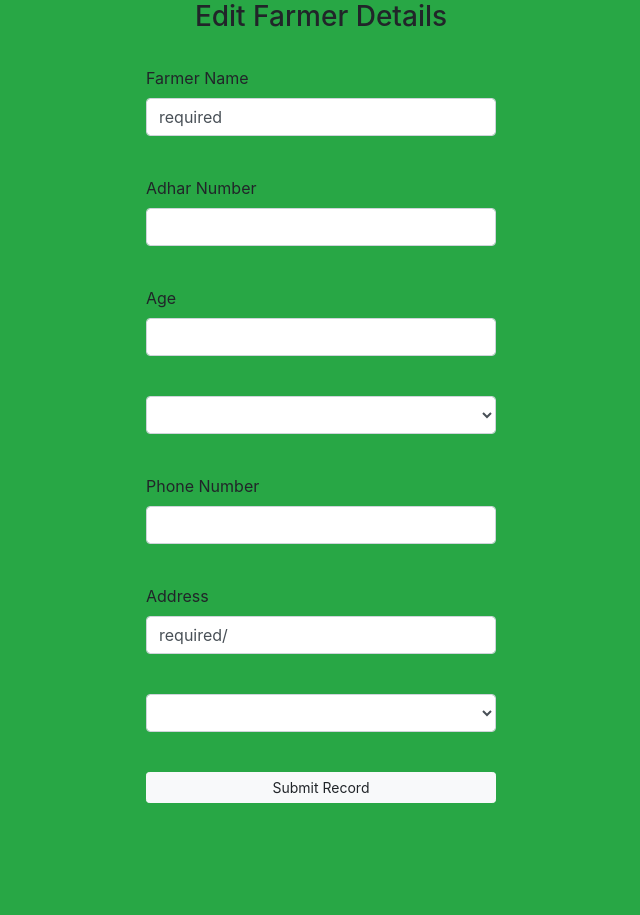
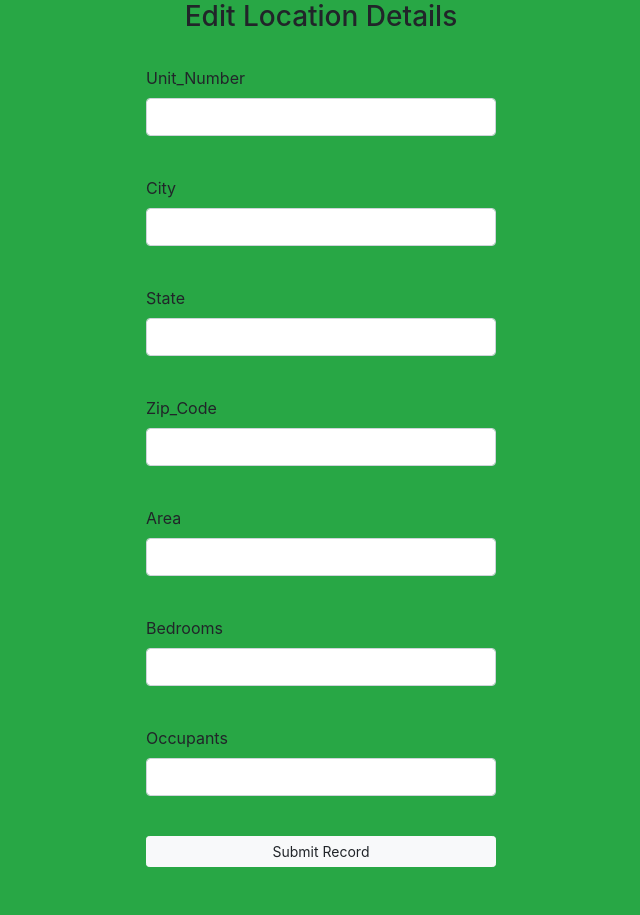
Before and after one commit to rohnnie/SHEMS-Smart-Home-Energy-Management-System, a Flask app: page /edit/1 in a window 1280 px wide. Shown: the whole page, without its empty margins (319-959 px from the left). Before the commit the page ends 803 px from the top, so only its background shows below. Run offline with Flask 3, Linux system fonts and the light colour scheme; a user stored in the database is signed in; data comes from the database, SQL or seed files in the repository; data that the repository does not hold is empty; parts of the project's set-up code (start-up, migrations or seed data) failed here and were passed over.

Commit message:
everything

```diff
--- a/farmer system/farmers.sql
+++ b/farmer system/farmers.sql
@@ -107,15 +107,15 @@ CREATE TABLE `register` (
 -- Triggers `register`
 --
 DELIMITER $$
-CREATE TRIGGER `deletion` BEFORE DELETE ON `register` FOR EACH ROW INSERT INTO trig VALUES(null,OLD.rid,'FARMER DELETED',NOW())
+CREATE TRIGGER `deletion` BEFORE DELETE ON `register` FOR EACH ROW INSERT INTO trig VALUES(null,OLD.rid,'Location DELETED',NOW())
 $$
 DELIMITER ;
 DELIMITER $$
-CREATE TRIGGER `insertion` AFTER INSERT ON `register` FOR EACH ROW INSERT INTO trig VALUES(null,NEW.rid,'Farmer Inserted',NOW())
+CREATE TRIGGER `insertion` AFTER INSERT ON `register` FOR EACH ROW INSERT INTO trig VALUES(null,NEW.rid,'Location Inserted',NOW())
 $$
 DELIMITER ;
 DELIMITER $$
-CREATE TRIGGER `updation` AFTER UPDATE ON `register` FOR EACH ROW INSERT INTO trig VALUES(null,NEW.rid,'FARMER UPDATED',NOW())
+CREATE TRIGGER `updation` AFTER UPDATE ON `register` FOR EACH ROW INSERT INTO trig VALUES(null,NEW.rid,'Location UPDATED',NOW())
 $$
 DELIMITER ;
 
--- a/farmer system/main.py
+++ b/farmer system/main.py
@@ -78,23 +78,24 @@ class Register(db.Model):
 def index():
     return render_template('index.html')
 
-@app.route('/farmerdetails')
+@app.route('/LocationDetails')
 @login_required
-def farmerdetails():
+def LocationDetails():
     # query=db.engine.execute(f"SELECT * FROM `register`")
     query=Register.query.all()
-    return render_template('farmerdetails.html',query=query)
+    return render_template('LocationDetails.html',query=query)
 
-@app.route('/agroproducts')
-def agroproducts():
+@app.route('/Devices')
+def Devices():
     # query=db.engine.execute(f"SELECT * FROM `addagroproducts`")
     query=Addagroproducts.query.all()
-    return render_template('agroproducts.html',query=query)
+    return render_template('Devices.html',query=query)
 
 @app.route('/addagroproduct',methods=['POST','GET'])
 @login_required
 def addagroproduct():
     type1=Typee.query.all()
+    num=Register.query.all()
     if request.method=="POST":
         Location_unit_number=request.form.get('Location_unit_number')
         Type=request.form.get('Type')
@@ -105,9 +106,23 @@ def addagroproduct():
         db.session.add(products)
         db.session.commit()
         flash("Product Added","info")
-        return redirect('/agroproducts', type1=type1)
+        return redirect('/Devices')
+    return render_template('addagroproducts.html',type1=type1, num=num)
 
-    return render_template('addagroproducts.html')
+@app.route("/carbrand",methods=["POST","GET"])
+@login_required
+def carbrand():
+    if request.method == 'POST':
+        category_id = request.form.get('category_id')
+        print(category_id)
+        m=Farming.query.filter_by(t_id=category_id).all()
+        OutputArray = []
+        for row in m:
+            outputObj = {
+                'id': row['t_id'],
+                'name': row['Product_Models']}
+            OutputArray.append(outputObj)
+    return jsonify(OutputArray)
 
 @app.route('/triggers')
 @login_required
@@ -123,12 +138,12 @@ def gettype():
         gettype=request.form.get('typee')
         query=Typee.query.filter_by( name = gettype ).first()
         if query:
-            flash("Farming Type Already Exist","warning")
+            flash("Device Type Already Exist","warning")
             return redirect('/gettype')
         dep=Typee(name=gettype)
         db.session.add(dep)
         db.session.commit()
-        flash("Farming Addes","success")
+        flash("Device Type Added","success")
     return render_template('gettype.html')
 
 
@@ -141,7 +156,7 @@ def delete(rid):
     db.session.delete(post)
     db.session.commit()
     flash("Slot Deleted Successful","warning")
-    return redirect('/farmerdetails')
+    return redirect('/LocationDetails')
 
 
 @app.route("/edit/<string:rid>",methods=['POST','GET'])
@@ -156,7 +171,7 @@ def edit(rid):
         Area=request.form.get('Area')
         Bedrooms=request.form.get('Bedrooms')
         Occupants=request.form.get('Occupants')
-        # query=db.engine.execute(f"UPDATE `register` SET `farmername`='{farmername}',`adharnumber`='{adharnumber}',`age`='{age}',`gender`='{gender}',`phonenumber`='{phonenumber}',`address`='{address}',`farming`='{farmingtype}'")
+        # query=db.engine.execute(f"UPDATE `register` SET `Unit_Number`='{Unit_Number}',`City`='{City}',`State`='{State}',`Zip_Code`='{Zip_Code}',`Area`='{Area}',`Occupants`='{Occupants}',`Bedrooms`='{Bedrooms}'")
         post=Register.query.filter_by(rid=rid).first()
         print(post.Unit_Number)
         post.Unit_Number=Unit_Number
@@ -168,7 +183,7 @@ def edit(rid):
         post.Occupants=Occupants
         db.session.commit()
         flash("Slot is Updates","success")
-        return redirect('/farmerdetails')
+        return redirect('/LocationDetails')
     posts=Register.query.filter_by(rid=rid).first()
     farming=Farming.query.all()
     return render_template('edit.html',posts=posts,farming=farming)
@@ -241,10 +256,10 @@ def register():
         query=Register(Unit_Number=Unit_Number,City=City,State=State,Zip_Code=Zip_Code,Area=Area,Bedrooms=Bedrooms,Occupants=Occupants)
         db.session.add(query)
         db.session.commit()
-        # query=db.engine.execute(f"INSERT INTO `register` (`farmername`,`adharnumber`,`age`,`gender`,`phonenumber`,`address`,`farming`) VALUES ('{farmername}','{adharnumber}','{age}','{gender}','{phonenumber}','{address}','{farmingtype}')")
+        # query=db.engine.execute(f"INSERT INTO `register` (`Unit_Number`,`City`,`State`,`Zip_Code`,`Bedrooms`,`Area`,`Occupants`) VALUES ('{Unit_Number}','{City}','{State}','{Zip_Code}','{Bedrooms}','{Area}','{Occupants}')")
         # flash("Your Record Has Been Saved","success")
-        return redirect('/farmerdetails')
-    return render_template('farmer.html',farming=farming)
+        return redirect('/LocationDetails')
+    return render_template('Location.html',farming=farming)
 
 @app.route('/test')
 def test():
--- a/farmer system/static/assets/css/style2.css
+++ b/farmer system/static/assets/css/style2.css
@@ -708,7 +708,7 @@ body.mobile-nav-active #mobile-nav-toggle {
 --------------------------------------------------------------*/
 
 #about {
-    background: url("../img/bg.jpg");
+    background: url("../img/bg2.jpeg");
     background-size: cover;
     overflow: hidden;
     position: relative;
@@ -993,7 +993,7 @@ body.mobile-nav-active #mobile-nav-toggle {
 }
 
 #venue .venue-info {
-    background: url("../img/venue-info-bg.jpg") top center no-repeat;
+    background: url("../img/venue-info-bg2.jpeg") top center no-repeat;
     background-size: cover;
     position: relative;
     padding-top: 60px;
@@ -1256,7 +1256,7 @@ body.mobile-nav-active #mobile-nav-toggle {
 
 #subscribe {
     padding: 60px;
-    background: url(../img/subscribe-bg.jpg) center center no-repeat;
+    background: url(../img/subscribe-bg2.jpeg) center center no-repeat;
     background-size: cover;
     overflow: hidden;
     position: relative;
--- a/farmer system/templates/farmerdetails.html
+++ b/farmer system/templates/LocationDetails.html
@@ -36,7 +36,6 @@ Service Locations
       <th scope="col">Occupants</th>
       <th scope="col">EDIT</th>
       <th scope="col">DELETE</th>
-      <th scope="col">ADD AGRO PRODUCT</th>
 
     </tr>
   </thead>
@@ -55,7 +54,6 @@ Service Locations
     <td><a href="/edit/{{post.rid}}"><button class="btn btn-success">Edit </button> </a> </td>
 
     <td><a href="/delete/{{post.rid}}"><button onclick="return confirm('Are you sure to Delete data');" class="btn btn-success">Delete </button> </a> </td>
-    <td><a href="/addagroproduct"><button class="btn btn-success">ADD </button> </a> </td>
     </tr>
 {% endfor %}
 
--- a/farmer system/templates/auth.html
+++ b/farmer system/templates/auth.html
@@ -35,7 +35,7 @@
 
       <div id="logo" class="pull-left">
 
-        <a href="/" class="scrollto">Farm Management</a>
+        <a href="/" class="scrollto">Energy Management</a>
       </div>
 
 
@@ -64,7 +64,7 @@
 
       <div class="credits">
       <br>
-        Developed by <a href="/">HARSHITH & AKHIL</a>
+        Developed by <a href="/">Rohan And Utsav</a>
       </div>
     </div>
   </footer><!-- End  Footer -->
--- a/farmer system/templates/edit.html
+++ b/farmer system/templates/edit.html
@@ -1,3 +1,4 @@
+
 <!doctype html>
 <html lang="en">
   <head>
@@ -13,7 +14,7 @@
 <body class="bg-success">
 
 
- <h3 class="text-center"><span>Edit Farmer Details</span> </h3>
+ <h3 class="text-center"><span>Edit Location Details</span> </h3>
 
 {% with messages=get_flashed_messages(with_categories=true) %}
 {% if messages %}
@@ -38,53 +39,44 @@
 <form action="/edit/{{posts.rid}}" method="post">
 <div class="form-group">
 
-<label for="rollno">Farmer Name</label>
-<input type="text" class="form-control" name="farmername" id="farmername" value={{posts.farmername}} required>
+  <label for="rollno">Unit_Number</label>
+  <input type="text" class="form-control" name="Unit_Number" id="Unit_Number" required>
   </div>
   <br>
   <div class="form-group">
 
-<label for="adharnumber">Adhar Number</label>
-<input type="number" class="form-control" name="adharnumber" id="adharnumber" value={{posts.adharnumber}} required>
+  <label for="City">City</label>
+  <input type="text" class="form-control" name="City" id="City" required>
   </div>
   <br>
   <div class="form-group">
 
-<label for="age">Age</label>
-<input type="number" class="form-control" name="age" id="age" value={{posts.age}} required>
+  <label for="State">State</label>
+  <input type="text" class="form-control" name="State" id="State" required>
   </div>
   <br>
   <div class="form-group">
-<select  class="form-control" id="gender" name="gender"  required>
-        <option selected>{{posts.gender}} </option>
 
-        <option value="male">Male</option>
-        <option value="female">Female</option>
-
-      </select>
+  <label for="Zip_Code">Zip_Code</label>
+  <input type="number" class="form-control" name="Zip_Code" id="Zip_Code" required>
   </div>
   <br>
+  <div class="form-group">
 
-
-<div class="form-group">
-<label for="num">Phone Number</label>
-<input type="number" class="form-control" name="phonenumber" id="phonenumber" value={{posts.phonenumber}} required>
+  <label for="Area">Area</label>
+  <input type="text" class="form-control" name="Area" id="Area" required>
   </div>
   <br>
+  <div class="form-group">
 
-<div class="form-group">
-<label for="address">Address</label>
-<input class="form-control" name="address" id="address" value={{posts.address}} required/>
+  <label for="Bedrooms">Bedrooms</label>
+  <input type="number" class="form-control" name="Bedrooms" id="Bedrooms" required>
   </div>
   <br>
+  <div class="form-group">
 
-<div class="form-group">
-<select class="form-control" id="farmingtype" name="farmingtype"   required>
-        <option selected>{{posts.farming}}</option>
-        {% for d in farming  %}
-        <option value="{{d.farmingtype}}">{{d.farmingtype}}</option>
-        {% endfor %}
-      </select>
+  <label for="Occupants">Occupants</label>
+  <input type="number" class="form-control" name="Occupants" id="Occupants" required>
   </div>
   <br>
 
--- a/farmer system/templates/gettype.html
+++ b/farmer system/templates/gettype.html
@@ -4,7 +4,7 @@ Add Farming
 {% endblock title %}
 
 {% block body %}
- <h3 class="text-center bg-success text-white"><span>Add Farming</span> </h3>
+ <h3 class="text-center bg-success text-white"><span>Add Type of Device</span> </h3>
 
 {% with messages=get_flashed_messages(with_categories=true) %}
 {% if messages %}
@@ -30,12 +30,12 @@ Add Farming
 
 
 <div class="form-group">
-<label for="dept">Enter Farming Type</label>
+<label for="dept">Enter Type of Device</label>
 <input type="text" class="form-control" name="typee" id="typee">
 </div>
 <br>
 
-  <button type="submit" class="btn btn-success btn-sm btn-block">Add Farming</button>
+  <button type="submit" class="btn btn-success btn-sm btn-block">Add  type</button>
 </form>
 <br>
 <br>
--- a/farmer system/templates/index.html
+++ b/farmer system/templates/index.html
@@ -18,7 +18,7 @@ menu-active
 
       <div class="credits">
       <br>
-        Developed by <a href="/">Anees </a>
+        Developed by <a href="/">Rohan And Utsav </a>
       </div>
     </div>
   </footer><!-- End  Footer -->
```
Also changed, not shown: farmer system/static/assets/css/style.css (+4 -4 lines), farmer system/templates/addagroproducts.html (+68 -12 lines), farmer system/templates/base.html (+6 -5 lines), farmer system/static/images/bg.jpg (deleted), farmer system/static/images/bg2.jpeg (added), farmer system/templates/Devices.html (renamed from farmer system/templates/agroproducts.html), farmer system/templates/Location.html (renamed from farmer system/templates/farmer.html), 4 other files. Lines whose indentation alone changed are shown as unchanged.
